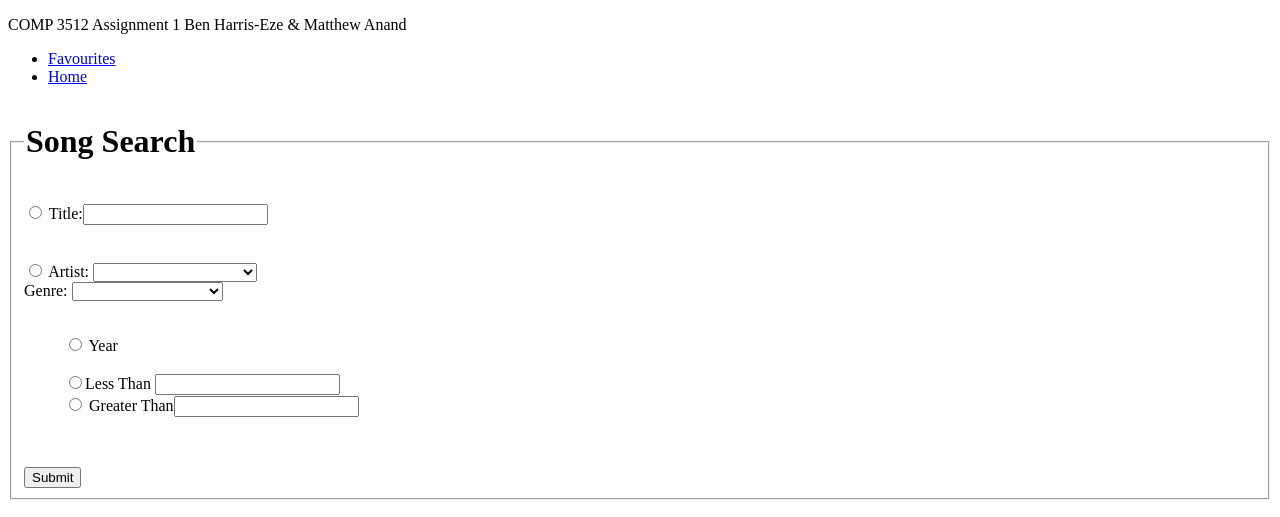
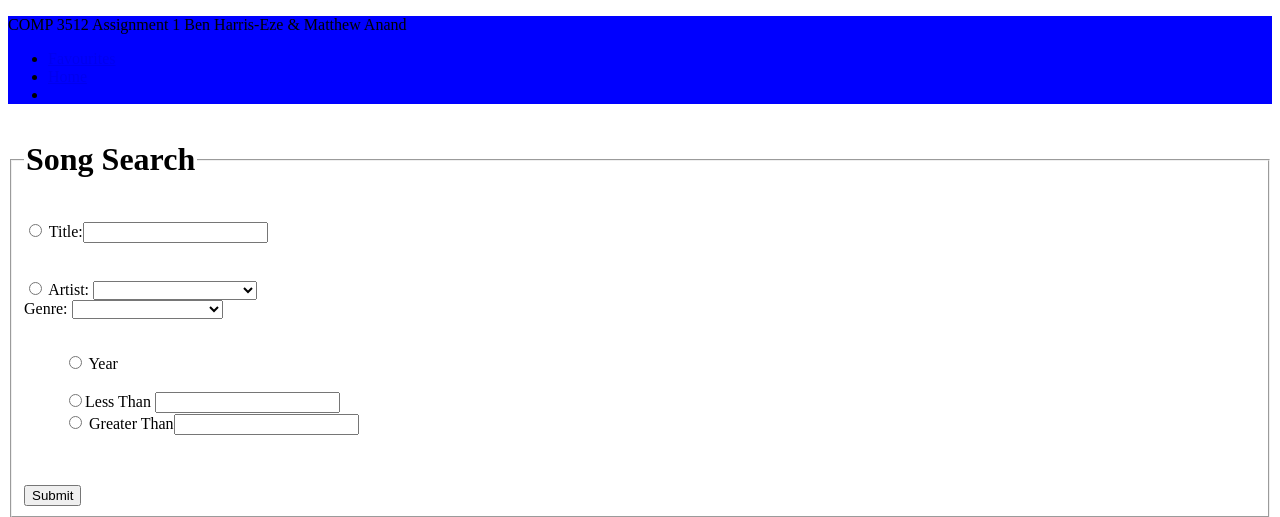
Before and after one commit to MatthewAnand/COMP3512ASG1, a PHP site: page /Search.php in a window 1280 px wide. Shown: the top 517 px of the page. Run offline with PHP 8.4, Linux system fonts and the light colour scheme; data comes from the database, SQL or seed files in the repository.

Commit message:
styling on em

```diff
--- a/Search.php
+++ b/Search.php
@@ -7,7 +7,8 @@
 <!DOCTYPE html>
     <html>
         <head>
-            <link type="stylesheet"href ""
+            <link rel="stylesheet"href = "Styling/Search.css">
+            <title>COMP 3512 Assign1</title>
 
         </head>
 
@@ -15,11 +16,16 @@
             <header>
                 <p>COMP 3512 Assignment 1 Ben Harris-Eze & Matthew Anand</p>
                 <nav>
-</header>
                     <ul>
                         <li><a href="Page - Favourites.php">Favourites</a></li>
                         <li><a href="Page - Home.php">Home</a></li>
+                        <li><a href ="Page - PlaylistResults.php"/> </a> </li>
                     </ul>
+                </nav>
+
+            </header>
+
+
             <fieldset>
          <legend><h1>Song Search</h1></legend>
          <div>
--- a/Styling/Search.css
+++ b/Styling/Search.css
@@ -0,0 +1,7 @@
+header{
+    width: 100%;
+    background-color: blue;
+    margin: 0;
+    padding: 0;
+    height: 50%;
+}
```
Lines whose indentation alone changed are shown as unchanged.
